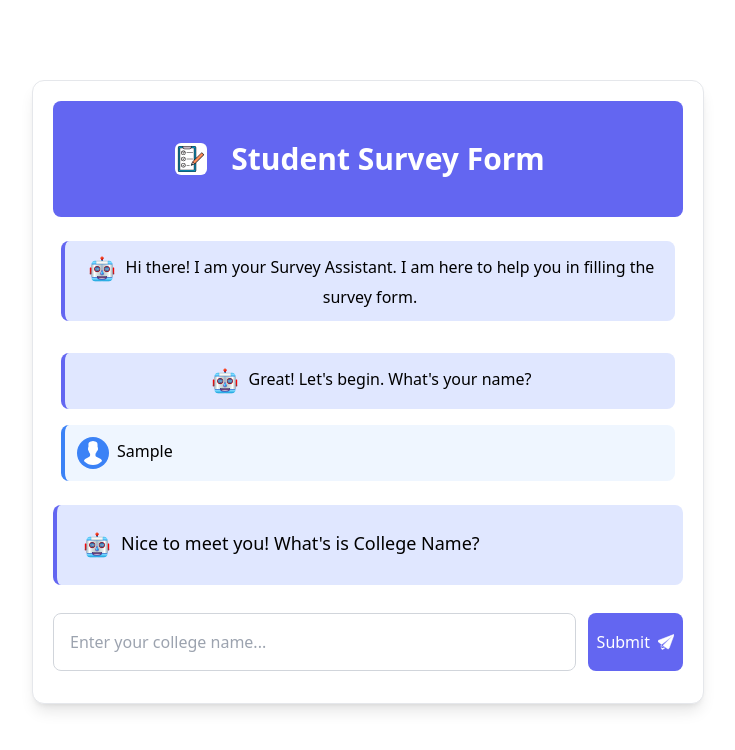
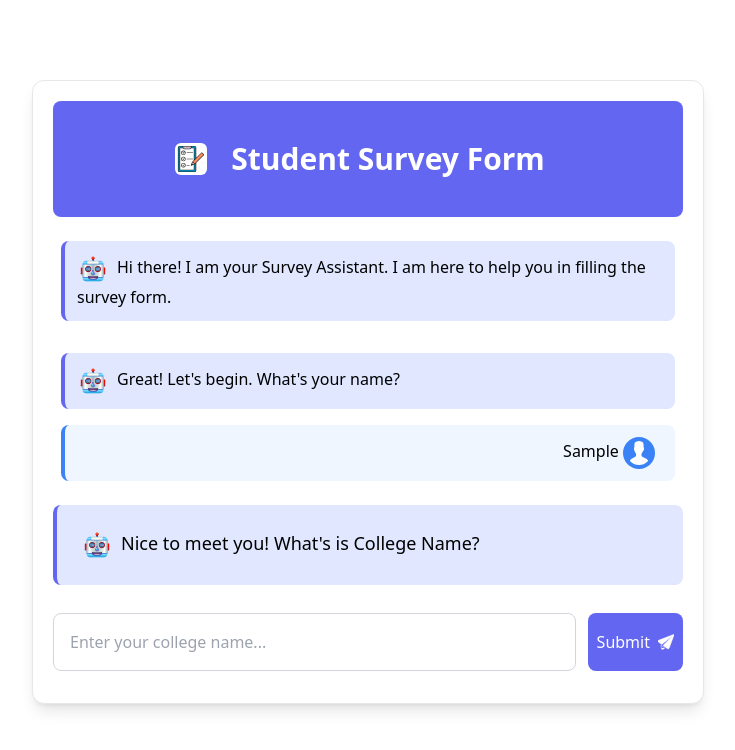
Before and after one commit to Abhinavkulkarni997/SurveyForm, a React (Vite) app: page / in a window 1280 px wide. Both pictures are taken after typing "Sample" into the empty fields and a click on the button "Submit". Shown: the top 750 px of the page, without its empty margins (272-1007 px from the left). Built offline with nearby package versions, Linux system fonts and the light colour scheme.

Commit message:
new featues added

```diff
--- a/src/components/SurveyForm.jsx
+++ b/src/components/SurveyForm.jsx
@@ -168,20 +168,21 @@ useEffect(()=>{
       <h1 className='p-2 sm:p-4 text-white text-center font-bold text-lg sm:text-2xl md:text-3xl'> Student Survey Form </h1>
       </div>
 
+{/* message history after user typing input*/}
       <div className='space-y-4 mb-4 mt-4'>
         {messageHistory.map((chat,index)=>(
 
 
           <div key={index} className='space-y-4 my-2 p-2 '>
-            <div className='bg-indigo-100 p-2 sm:p-3 text-sm sm:text-base rounded-lg border-l-4 border-indigo-500  '>
-            <img src={Robot} alt="Robot" className='inline-flex w-6 h-6 sm:w-8 sm:h-8 mr-2' />
+            <div className='bg-indigo-100 p-2 sm:p-3 text-sm sm:text-base rounded-lg border-l-4 border-indigo-500 text-left '>
+            <img src={Robot} alt="Robot" className='inline-flex w-6 h-6 sm:w-8 sm:h-8 mr-2  ' />
             {chat.question}
             </div>
 
             {chat.answer && (
-              <div className='bg-blue-50 p-2 sm:p-3  rounded-lg  border-l-4 border-blue-500 text-left mt-2 text-sm sm:text-base'>
-              <img src={User} alt="User" className='inline-flex w-6 h-6 sm:w-8 sm:h-8 mr-2 bg-blue-500 rounded-full p-1 ' />
-              {chat.answer}
+              <div className='bg-blue-50 p-2 sm:p-3  rounded-lg  border-l-4 border-blue-500 text-right mt-2 text-sm sm:text-base'>
+
+              {chat.answer} <img src={User} alt="User" className='inline-flex w-6 h-6 sm:w-8 sm:h-8 mr-2 bg-blue-500 rounded-full p-1 ' />
               </div>
 
             )}
@@ -202,9 +203,9 @@ useEffect(()=>{
         <div className='inline-flex  justify-start my-2'>
          <div className='px-4 py-2 rounded-lg  text-gray-700 max-w-sm text-sm sm:text-base'>
          <span className='flex space-x-1'>
-          <span  className='w-2 h-2 bg-gray-900 rounded-full animate-bounce'></span>
-          <span className='w-2 h-2 bg-gray-900 rounded-full animate-bounce delay-300'></span>
-          <span className='w-2 h-2 bg-gray-900 rounded-full animate-bounce delay-500'></span>
+          <span  className='w-2 h-2 bg-purple-900 rounded-full animate-bounce [animation-delay:-0.45s]'></span>
+          <span className='w-2 h-2 bg-gray-900 rounded-full animate-bounce delay-300 [animation-delay:-045s]'></span>
+          <span className='w-2 h-2 bg-gray-900 rounded-full animate-bounce delay-500 [animation-delay:-0.45s]'></span>
           </span>
          </div>
          </div>
```
